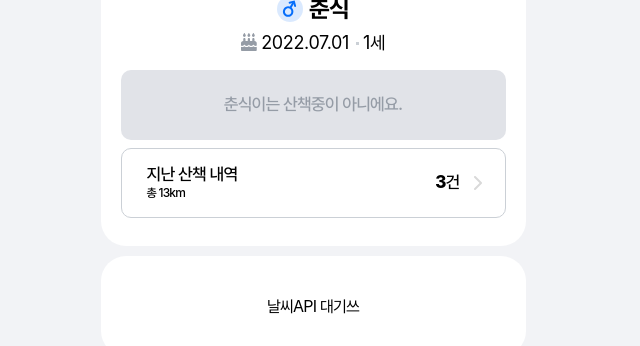
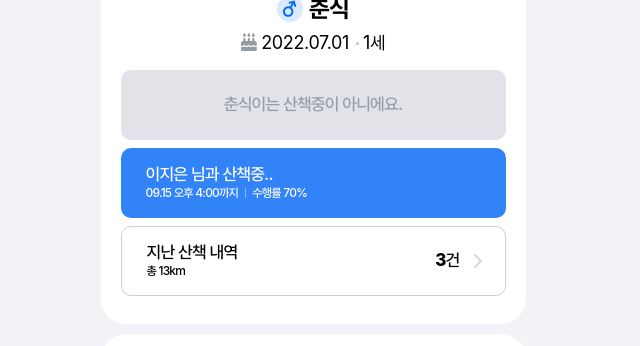
Before and after one commit to codestates-seb/seb39_main_039, a React (Create React App) app in the folder client/: page /ownerMain in a window 1280 px wide. Shown: the part 234-580 px from the top of the page, without its empty margins (327-967 px from the left). Built offline with nearby package versions, Linux system fonts and the light colour scheme; a web font is replaced by a local one.

Commit message:
chore. 산책중 배너 추가

```diff
--- a/client/src/pages/Owners/OwnerMain.js
+++ b/client/src/pages/Owners/OwnerMain.js
@@ -39,6 +39,12 @@ const OwnerMain = () => {
                             <NotWalk>
                                 <p>춘식이는 산책중이 아니에요.</p>
                             </NotWalk>
+                            <Walking>
+                                <div>
+                                    <p>이지은 님과 산책중..</p>
+                                    <small>09.15 오후 4:00까지</small><small>수행률 70%</small>
+                                </div>
+                            </Walking>
                             <WalkHistory>
                                 <div>
                                     <p>지난 산책 내역</p>
@@ -167,6 +173,32 @@ const WalkState = styled.div`
         font-size:17px;
         font-weight: 500;
         margin-bottom:8px;
+        background-repeat: no-repeat;
+        background-position:94% 50%;
+    }
+`
+
+const Walking = styled.div`
+    background:var(--primary);
+    color:var(--white-000);
+
+    small{
+        position:relative;
+        font-size:12px;
+        padding-right:7px;
+        margin-right:7px;
+    }
+    small+small:before{
+        content: '';
+        display: inline-block;
+        position: absolute;
+        left:-7px;
+        top:50%;
+        margin-top:-4px;
+        width:1px;
+        height:10px;
+        background:var(--white-000);
+        opacity: .4;
     }
 `
 
@@ -183,8 +215,6 @@ const NotWalk = styled.div`
 const WalkHistory = styled.div`
     border:1px solid var(--gray-300);
     background-image:url('${Arrows}');
-    background-repeat: no-repeat;
-    background-position:94% 50%;
 
     >div{
         flex:1;
```
